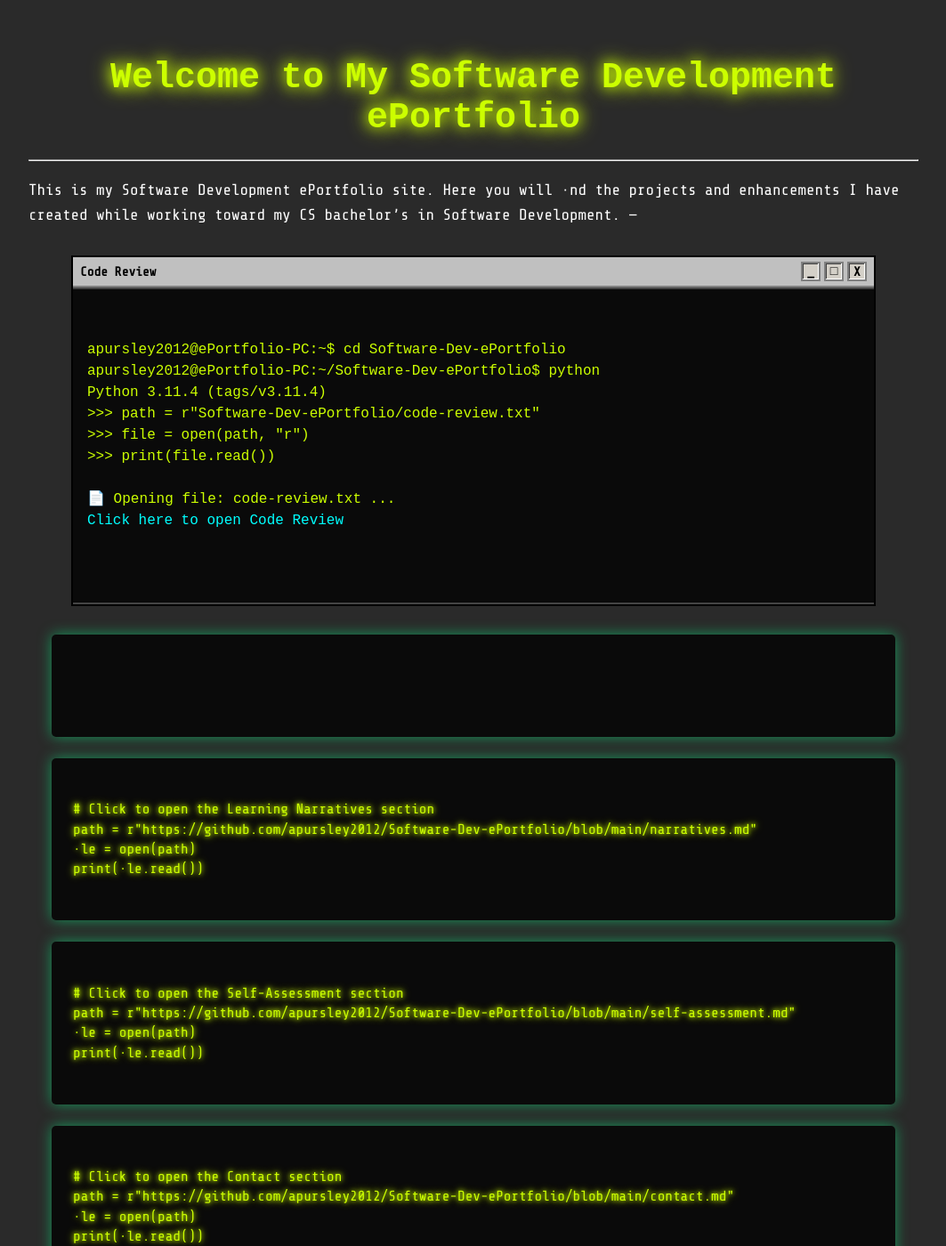
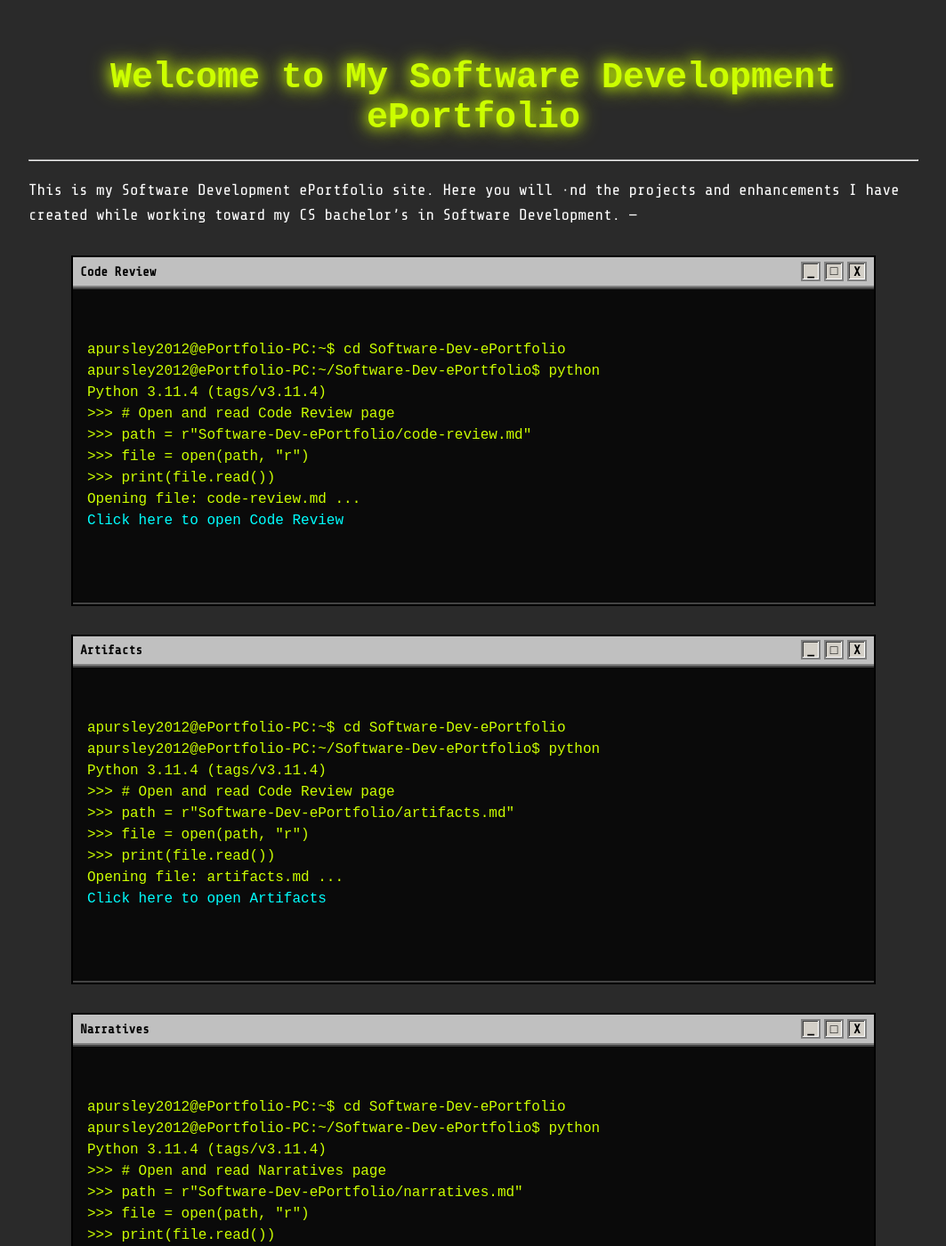
Before and after one commit to apursley2012/software-dev-portfolio-test-1, a Jekyll site: the page built from index.md, in a window 1280 px wide and 1400 px high. Shown: the whole window at 89% size, without its empty margins (108-1171 px from the left). Built offline with Jekyll 4.4.1, drawn with Linux system fonts in a browser that asks for light colours; some of the changed text lies outside the part shown.

Commit message:
Update index.md

```diff
--- a/index.md
+++ b/index.md
@@ -8,6 +8,7 @@ title: Software Development ePortfolio
 This is my Software Development ePortfolio site. Here you will find the projects and enhancements I have created while working toward my CS bachelor’s in Software Development.
 ---
 
+<!-- Code-Review Terminal -->
 <div class="terminal-container">
   <div class="terminal-header">
     <span class="terminal-title">Code Review</span>
@@ -21,46 +22,107 @@ This is my Software Development ePortfolio site. Here you will find the projects
 <pre><code>apursley2012@ePortfolio-PC:~$ cd Software-Dev-ePortfolio
 apursley2012@ePortfolio-PC:~/Software-Dev-ePortfolio$ python
 Python 3.11.4 (tags/v3.11.4)
->>> path = r"Software-Dev-ePortfolio/code-review.txt"
+>>> # Open and read Code Review page
+>>> path = r"Software-Dev-ePortfolio/code-review.md"
 >>> file = open(path, "r")
 >>> print(file.read())
-
-📄 Opening file: code-review.txt ...
+Opening file: code-review.md ...
 <a href="https://github.com/apursley2012/Software-Dev-ePortfolio/blob/main/code-review.md" target="_blank">Click here to open Code Review</a><span class="cursor"></span>
 </code></pre>
   </div>
 </div>
 
-<div class="terminal-window" onclick="window.location.href='https://github.com/apursley2012/Software-Dev-ePortfolio/blob/main/artifacts.md'">
-    <code>
-
-    </code>
+<!-- Artifacts Terminal -->
+<div class="terminal-container">
+  <div class="terminal-header">
+    <span class="terminal-title">Artifacts</span>
+    <div class="terminal-buttons">
+      <div class="button">_</div>
+      <div class="button">&#9633;</div>
+      <div class="button">X</div>
+    </div>
+  </div>
+  <div class="window-terminal">
+<pre><code>apursley2012@ePortfolio-PC:~$ cd Software-Dev-ePortfolio
+apursley2012@ePortfolio-PC:~/Software-Dev-ePortfolio$ python
+Python 3.11.4 (tags/v3.11.4)
+>>> # Open and read Code Review page
+>>> path = r"Software-Dev-ePortfolio/artifacts.md"
+>>> file = open(path, "r")
+>>> print(file.read())
+Opening file: artifacts.md ...
+<a href="https://github.com/apursley2012/Software-Dev-ePortfolio/blob/main/artifacts.md" target="_blank">Click here to open Artifacts</a><span class="cursor"></span>
+</code></pre>
+  </div>
 </div>
 
-<div class="terminal-window" onclick="window.location.href='https://github.com/apursley2012/Software-Dev-ePortfolio/blob/main/narratives.md'">
-    <code>
-# Click to open the Learning Narratives section
-path = r"https://github.com/apursley2012/Software-Dev-ePortfolio/blob/main/narratives.md"
-file = open(path)
-print(file.read())
-    </code>
+<!-- Narratives Terminal -->
+<div class="terminal-container">
+  <div class="terminal-header">
+    <span class="terminal-title">Narratives</span>
+    <div class="terminal-buttons">
+      <div class="button">_</div>
+      <div class="button">&#9633;</div>
+      <div class="button">X</div>
+    </div>
+  </div>
+  <div class="window-terminal">
+<pre><code>apursley2012@ePortfolio-PC:~$ cd Software-Dev-ePortfolio
+apursley2012@ePortfolio-PC:~/Software-Dev-ePortfolio$ python
+Python 3.11.4 (tags/v3.11.4)
+>>> # Open and read Narratives page
+>>> path = r"Software-Dev-ePortfolio/narratives.md"
+>>> file = open(path, "r")
+>>> print(file.read())
+Opening file: narratives.md ...
+<a href="https://github.com/apursley2012/Software-Dev-ePortfolio/blob/main/narratives.md" target="_blank">Click here to open Narratives</a><span class="cursor"></span>
+</code></pre>
+  </div>
 </div>
 
-<div class="terminal-window" onclick="window.location.href='https://github.com/apursley2012/Software-Dev-ePortfolio/blob/main/self-assessment.md'">
-    <code>
-# Click to open the Self-Assessment section
-path = r"https://github.com/apursley2012/Software-Dev-ePortfolio/blob/main/self-assessment.md"
-file = open(path)
-print(file.read())
-    </code>
+<!-- Professional Self-Assessment Terminal -->
+<div class="terminal-container">
+  <div class="terminal-header">
+    <span class="terminal-title">Self-Assessment</span>
+    <div class="terminal-buttons">
+      <div class="button">_</div>
+      <div class="button">&#9633;</div>
+      <div class="button">X</div>
+    </div>
+  </div>
+  <div class="window-terminal">
+<pre><code>apursley2012@ePortfolio-PC:~$ cd Software-Dev-ePortfolio
+apursley2012@ePortfolio-PC:~/Software-Dev-ePortfolio$ python
+Python 3.11.4 (tags/v3.11.4)
+>>> # Open and read Self-Assessment page
+>>> path = r"Software-Dev-ePortfolio/self-assessment.md"
+>>> file = open(path, "r")
+>>> print(file.read())
+Opening file: self-assessment.md ...
+<a href="https://github.com/apursley2012/Software-Dev-ePortfolio/blob/main/self-assessment.md" target="_blank">Click here to open Self-Assessment</a><span class="cursor"></span>
+</code></pre>
+  </div>
 </div>
 
-<div class="terminal-window" onclick="window.location.href='https://github.com/apursley2012/Software-Dev-ePortfolio/blob/main/contact.md'">
-    <code>
-# Click to open the Contact section
-path = r"https://github.com/apursley2012/Software-Dev-ePortfolio/blob/main/contact.md"
-file = open(path)
-print(file.read())
-    </code>
+<!-- Contact Terminal -->
+<div class="terminal-container">
+  <div class="terminal-header">
+    <span class="terminal-title">Contact</span>
+    <div class="terminal-buttons">
+      <div class="button">_</div>
+      <div class="button">&#9633;</div>
+      <div class="button">X</div>
+    </div>
+  </div>
+  <div class="window-terminal">
+<pre><code>apursley2012@ePortfolio-PC:~$ cd Software-Dev-ePortfolio
+apursley2012@ePortfolio-PC:~/Software-Dev-ePortfolio$ python
+Python 3.11.4 (tags/v3.11.4)
+>>> path = r"Software-Dev-ePortfolio/contact.md"
+>>> file = open(path, "r")
+>>> print(file.read())
+Opening file: contact.md ...
+<a href="https://github.com/apursley2012/Software-Dev-ePortfolio/blob/main/contact.md" target="_blank">Click here to open Contact</a><span class="cursor"></span>
+</code></pre>
+  </div>
 </div>
----
```
